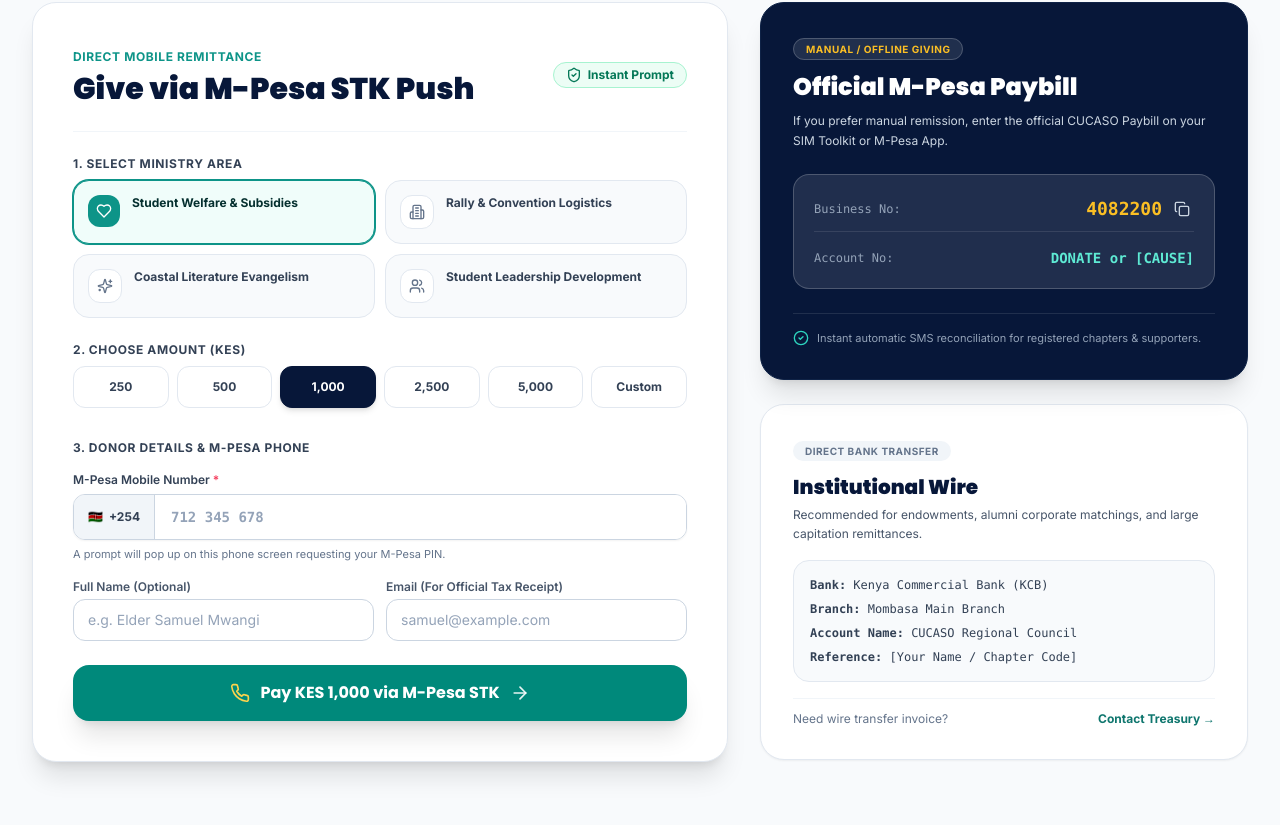
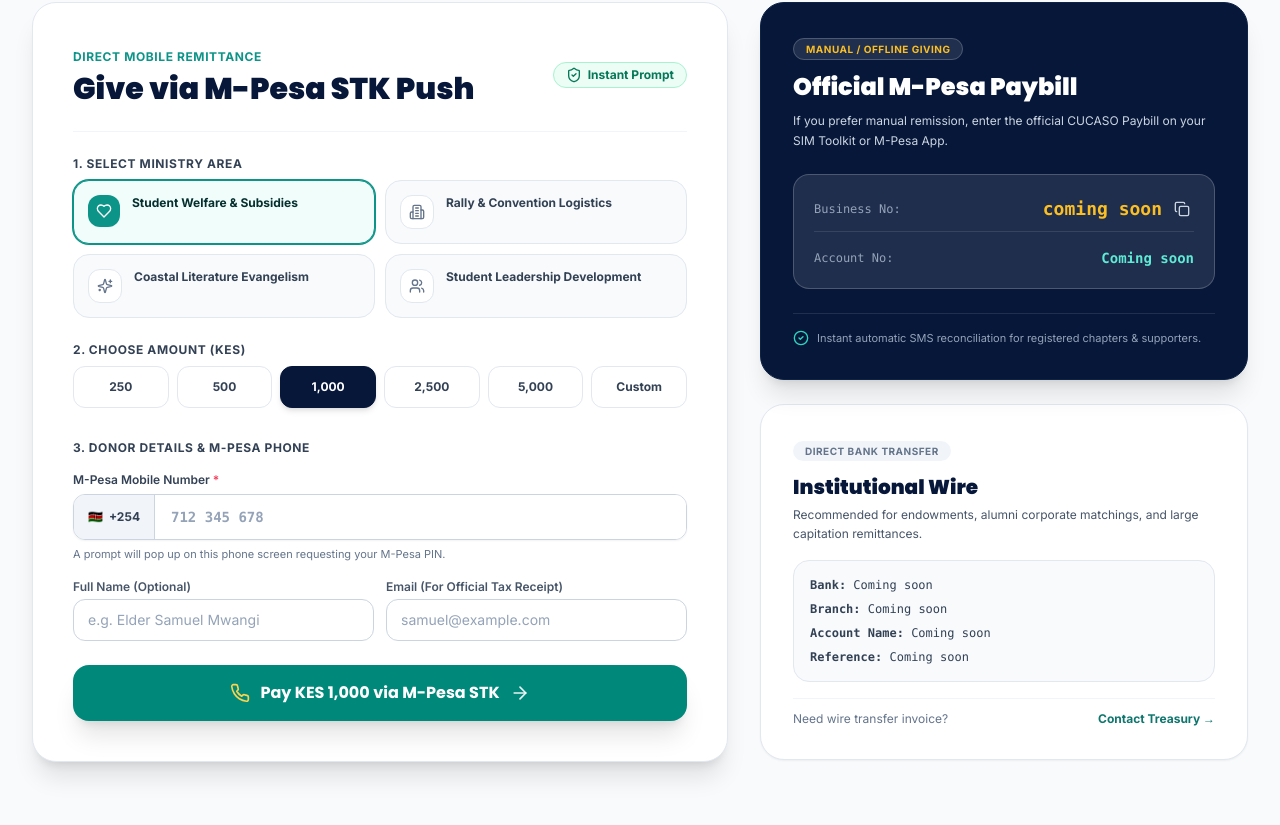
Before and after one commit to bbit046j2024-bot/cucaso, a Next.js app: page /support in a window 1280 px wide. Shown: the part 527-1352 px from the top of the page. Built offline with nearby package versions, Linux system fonts and the light colour scheme.

Commit message:
minor changes in financial suport page

```diff
--- a/src/app/support/page.tsx
+++ b/src/app/support/page.tsx
@@ -229,15 +229,13 @@
                             type="button"
                             key={c.title}
                             onClick={() => setSelectedCause(c.title)}
-                            className={`p-3.5 rounded-2xl border text-left transition-all flex items-start gap-3 ${
-                              isSelected
+                            className={`p-3.5 rounded-2xl border text-left transition-all flex items-start gap-3 ${isSelected
                               ? "bg-teal-50 border-teal-600 text-teal-950 shadow-sm ring-1 ring-teal-600"
                               : "bg-slate-50 border-slate-200 text-slate-700 hover:border-slate-300"
                               }`}
                           >
                             <div
-                              className={`p-2 rounded-xl flex-shrink-0 ${
-                                isSelected ? "bg-teal-600 text-white" : "bg-white text-slate-500 border border-slate-200"
+                              className={`p-2 rounded-xl flex-shrink-0 ${isSelected ? "bg-teal-600 text-white" : "bg-white text-slate-500 border border-slate-200"
                                 }`}
                             >
                               <Icon className="w-4 h-4" />
@@ -265,8 +263,7 @@
                             setAmount(val);
                             setCustomAmount("");
                           }}
-                          className={`py-3 px-2 rounded-xl text-xs font-bold transition-all border ${
-                            amount === val
+                          className={`py-3 px-2 rounded-xl text-xs font-bold transition-all border ${amount === val
                             ? "bg-navy-950 border-navy-950 text-white shadow-md"
                             : "bg-white border-slate-200 text-slate-700 hover:border-slate-300"
                             }`}
@@ -277,8 +274,7 @@
                       <button
                         type="button"
                         onClick={() => setAmount("custom")}
-                        className={`py-3 px-2 rounded-xl text-xs font-bold transition-all border ${
-                          amount === "custom"
+                        className={`py-3 px-2 rounded-xl text-xs font-bold transition-all border ${amount === "custom"
                           ? "bg-navy-950 border-navy-950 text-white shadow-md"
                           : "bg-white border-slate-200 text-slate-700 hover:border-slate-300"
                           }`}
@@ -410,7 +406,7 @@
                     <div className="flex items-center justify-between pb-2 border-b border-white/10">
                       <span className="text-slate-400 text-xs">Business No:</span>
                       <div className="flex items-center gap-2">
-                        <strong className="text-amber-400 text-lg">4082200</strong>
+                        <strong className="text-amber-400 text-lg">coming soon</strong>
                         <button
                           type="button"
                           onClick={() => copyToClipboard("4082200")}
@@ -423,7 +419,7 @@
                     </div>
                     <div className="flex items-center justify-between pt-1">
                       <span className="text-slate-400 text-xs">Account No:</span>
-                      <strong className="text-teal-300 text-xs sm:text-sm">DONATE or [CAUSE]</strong>
+                      <strong className="text-teal-300 text-xs sm:text-sm">Coming soon</strong>
                     </div>
                   </div>
 
@@ -446,10 +442,10 @@
                   </p>
 
                   <div className="space-y-2 text-xs font-mono bg-slate-50 p-4 rounded-2xl border border-slate-200 text-slate-700">
-                    <div><strong>Bank:</strong> Kenya Commercial Bank (KCB)</div>
-                    <div><strong>Branch:</strong> Mombasa Main Branch</div>
-                    <div><strong>Account Name:</strong> CUCASO Regional Council</div>
-                    <div><strong>Reference:</strong> [Your Name / Chapter Code]</div>
+                    <div><strong>Bank:</strong> Coming soon</div>
+                    <div><strong>Branch:</strong> Coming soon </div>
+                    <div><strong>Account Name:</strong> Coming soon</div>
+                    <div><strong>Reference:</strong> Coming soon</div>
                   </div>
 
                   <div className="mt-4 pt-3 border-t border-slate-100 flex items-center justify-between text-xs">
```
Lines whose indentation alone changed are shown as unchanged.
